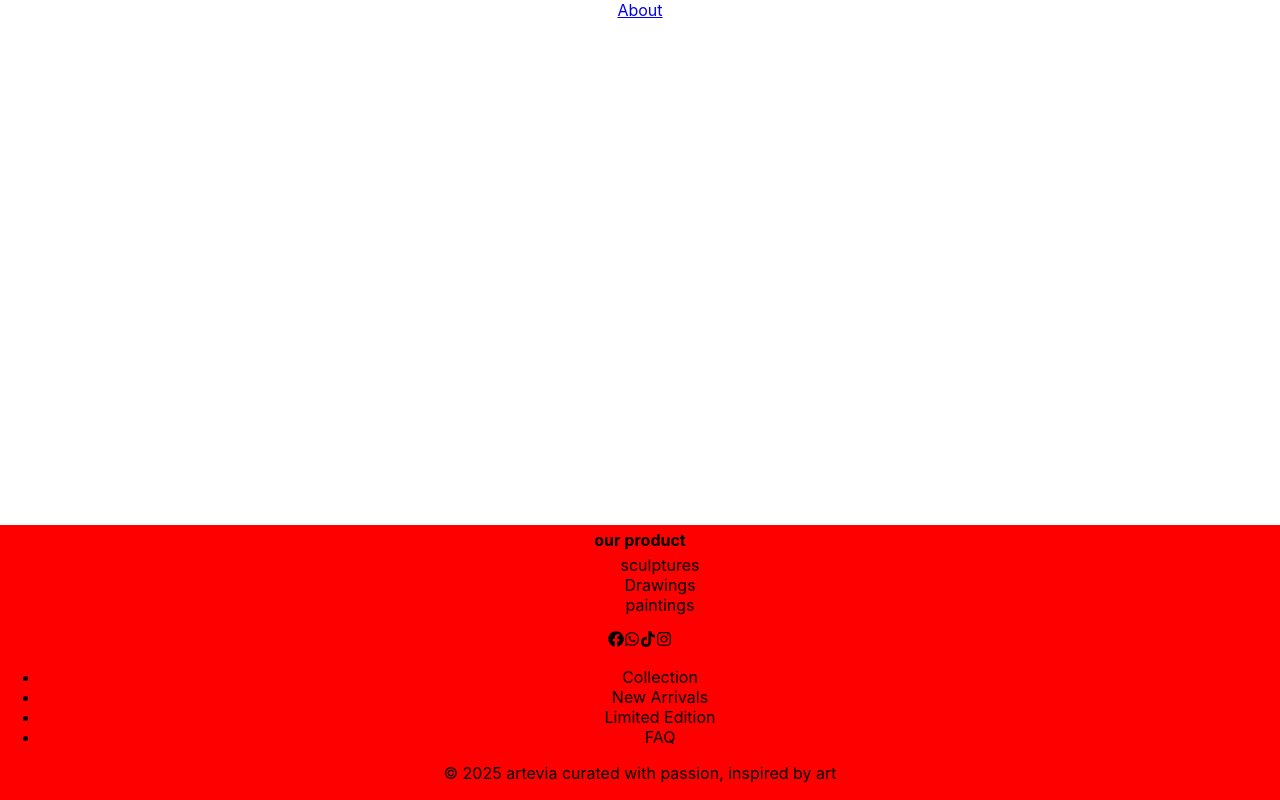
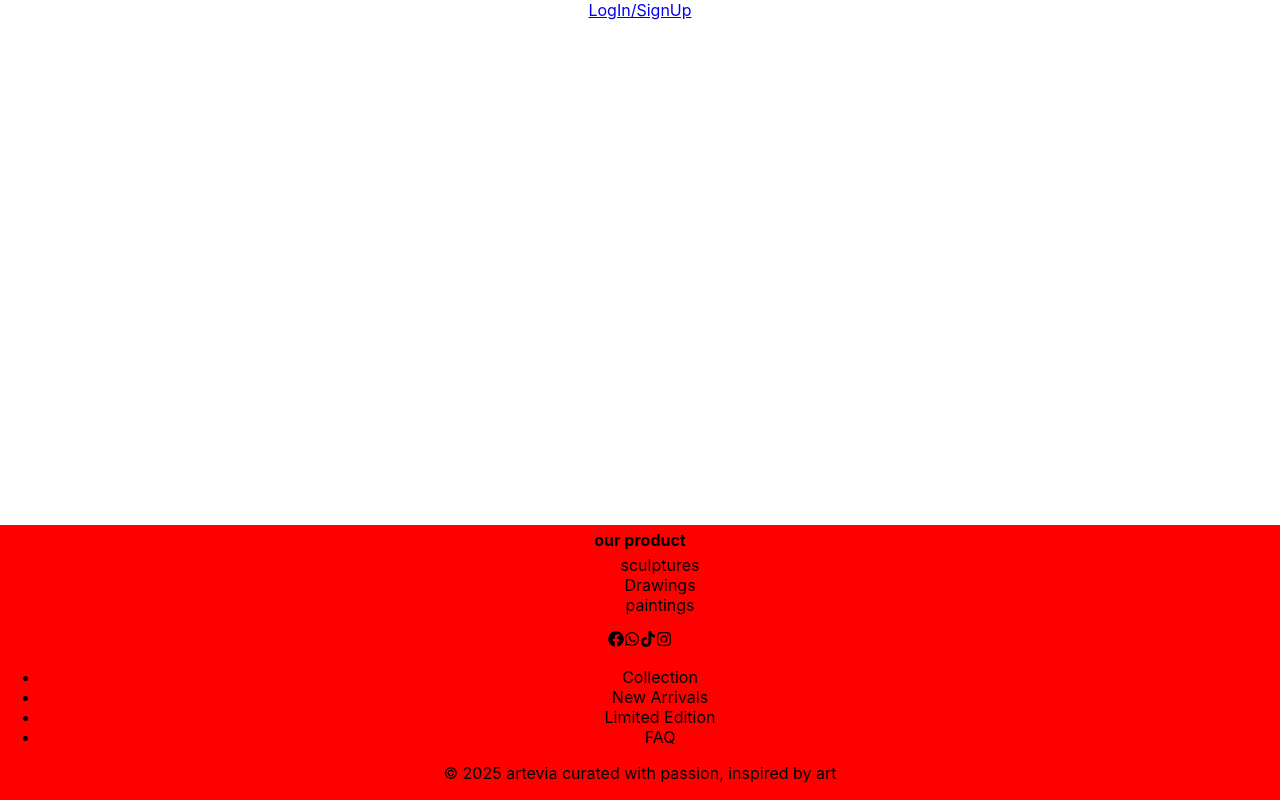
Before and after one commit to Kris-Ekiteles/artevia, a React (Create React App) app: page / in a window 1280 px wide. Built offline with nearby package versions, Linux system fonts and the light colour scheme.

Commit message:
login form

```diff
--- a/src/App.js
+++ b/src/App.js
@@ -2,16 +2,19 @@ import logo from './logo.svg';
 import './App.css';
 import { Link, Route, Routes } from "react-router-dom";
 import About from './components/About';
+import Authorise from './components/Authorise';
 import Footer from './components/Footer';
 
 function App() {
   return (
     <div className="App">
       <nav>
-        <Link to="/about">About</Link>
+        <Link to="/logIn/signUp">LogIn/SignUp</Link>
       </nav>
+
       <Routes>
-        <Route path="/about" element={<About />}/>
+        <Route path="/logIn/signUp" element={<Authorise />}/>
+
       </Routes>
       {/* footer section component*/}
       <Footer />
```
